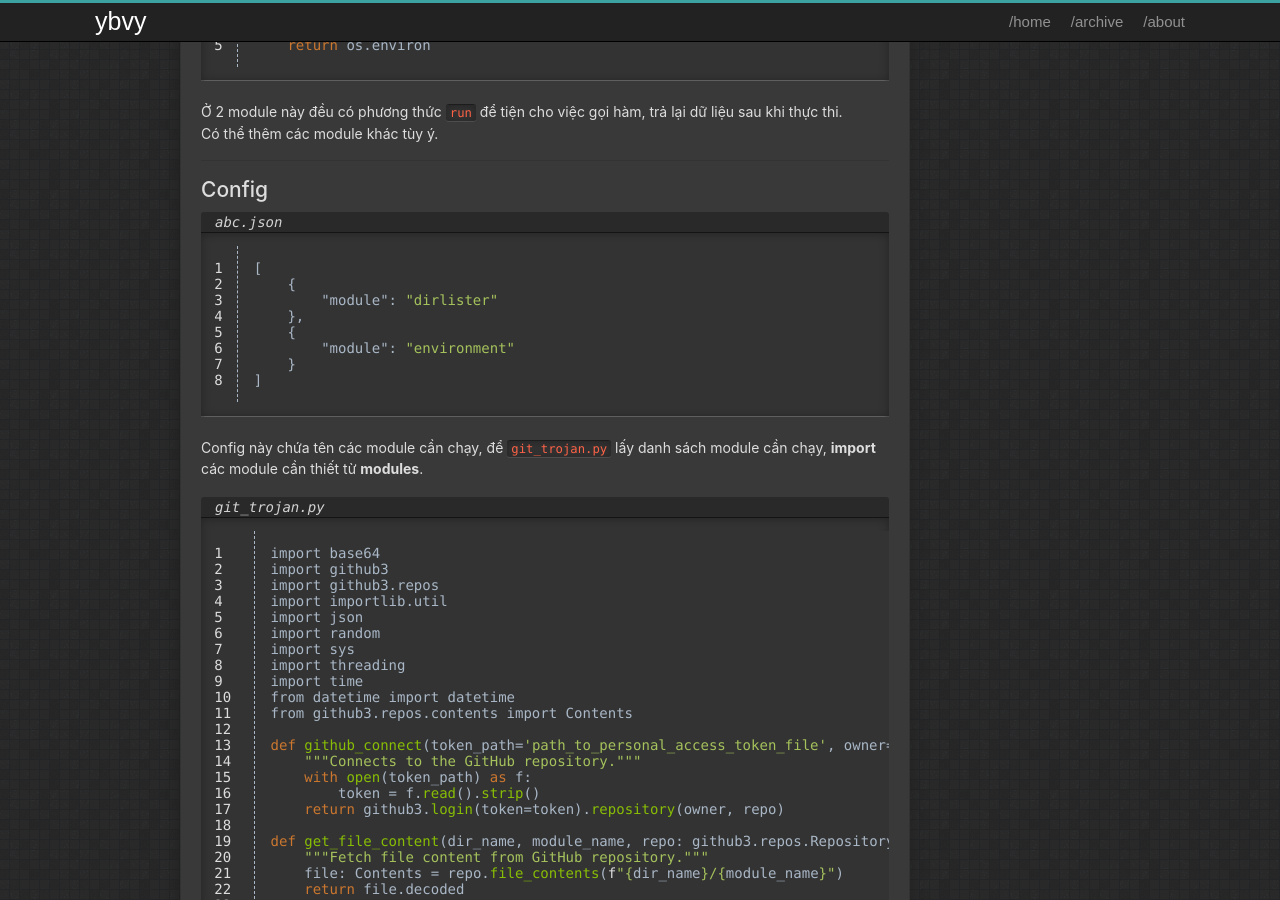
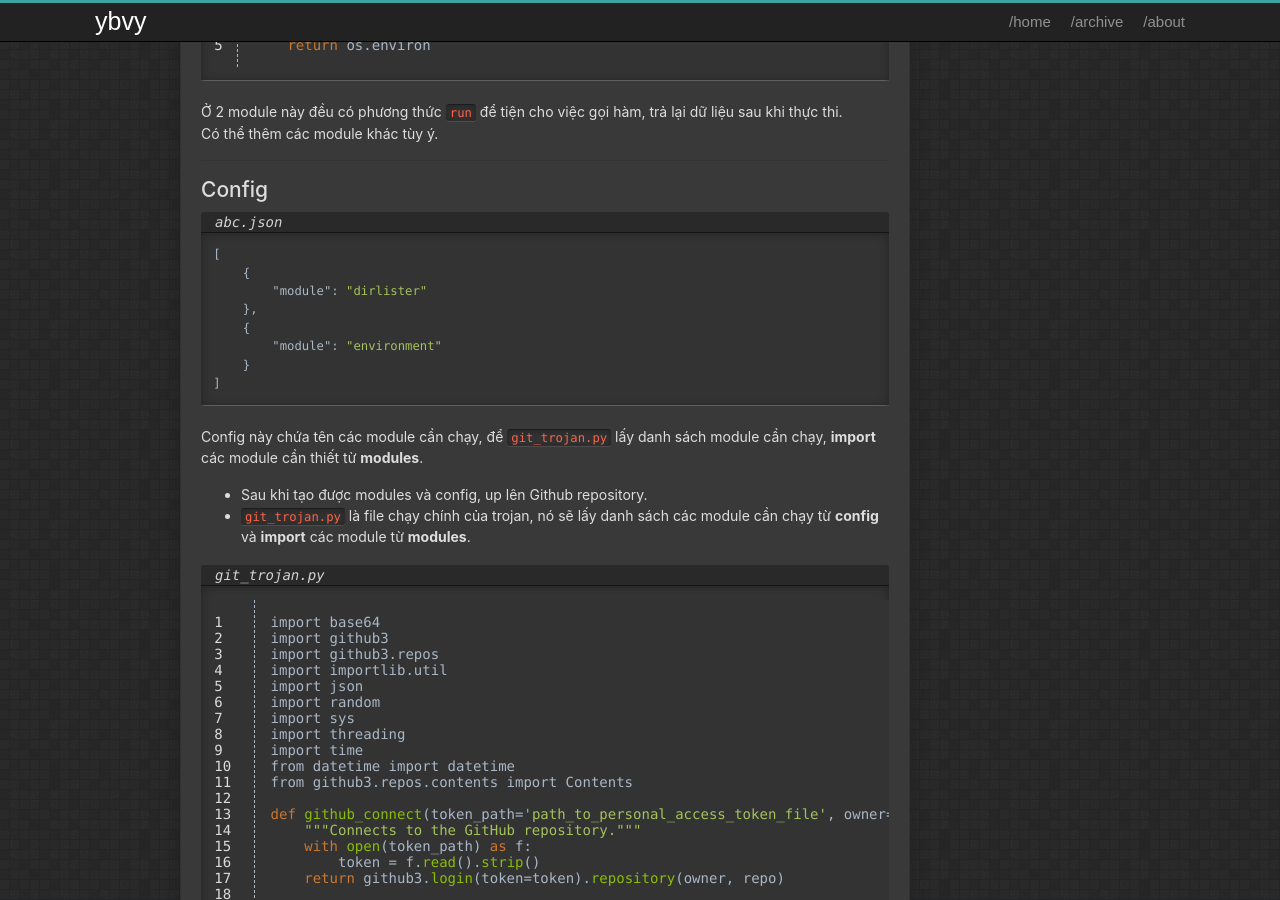
Before and after one commit to ybvy/ybvy.github.io, a Jekyll site: the page built from _posts/2025-03-21-trojan-with-github.md, in a window 1280 px wide and 900 px high, scrolled down 1351 px. Built offline with Jekyll 4.4.1, drawn with Linux system fonts in a browser that asks for light colours; comment, search, counter and statistics services are not loaded.

Commit message:
add post trojan

```diff
--- a/_posts/2025-03-21-trojan-with-github.md
+++ b/_posts/2025-03-21-trojan-with-github.md
@@ -77,7 +77,7 @@ Có thể thêm các module khác tùy ý.
 
 >abc.json
 {:.filename}
-{% highlight json linenos %}
+{% highlight json %}
 [
     {
         "module": "dirlister"
@@ -89,6 +89,8 @@ Có thể thêm các module khác tùy ý.
 {% endhighlight %}
 
 Config này chứa tên các module cần chạy, để `git_trojan.py` lấy danh sách module cần chạy, **import** các module cần thiết từ **modules**.
+* Sau khi tạo được modules và config, up lên Github repository.
+* `git_trojan.py` là file chạy chính của trojan, nó sẽ lấy danh sách các module cần chạy từ **config** và **import** các module từ **modules**.
 
 >git_trojan.py
 {:.filename}
```
